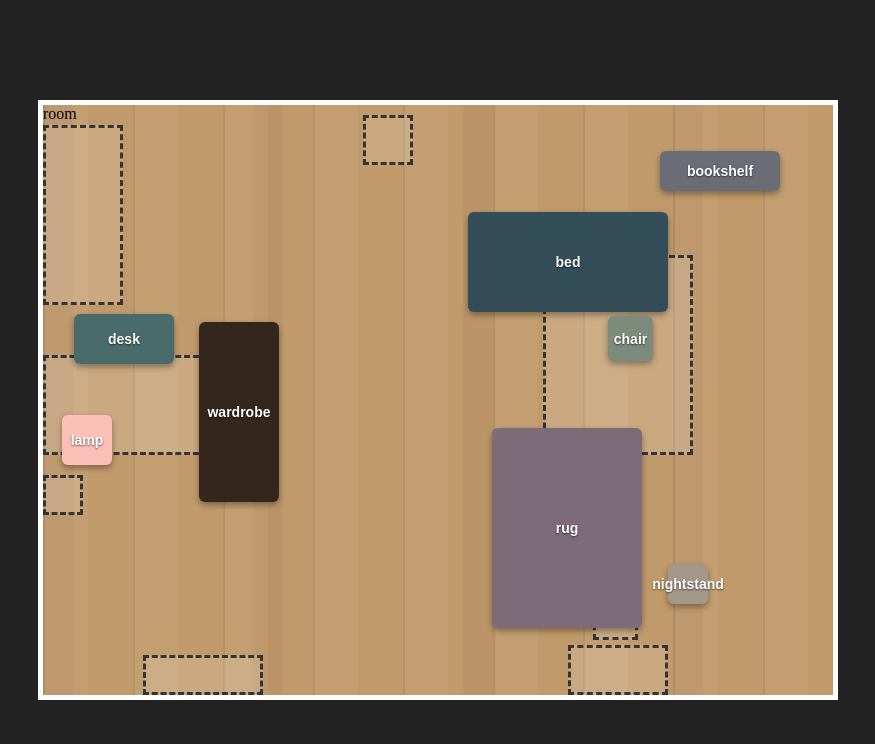
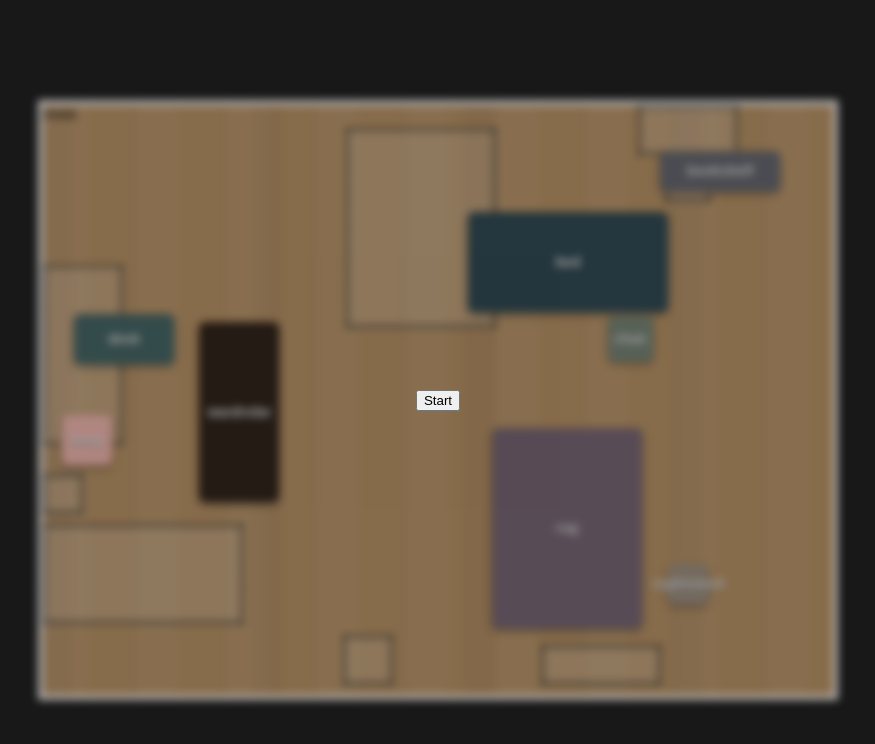
Before and after one commit to GoodGuyFate/bedroom-cleanup-game, a React (Vite) app: page / in a window 1280 px wide. Shown: the top 744 px of the page, without its empty margins (202-1077 px from the left). Built offline with nearby package versions, Linux system fonts and the light colour scheme.

Commit message:
Add game phases, countdown, 60s timer, and score with win triggered room advance

```diff
--- a/src/components/room.css
+++ b/src/components/room.css
@@ -52,3 +52,12 @@
   border: 3px dashed rgb(52, 52, 52);
   pointer-events: none;
 }
+
+.game-overlay {
+  position: fixed;
+  inset: 0;
+  display: flex;
+  align-items: center;
+  justify-content: center;
+  background: rgba(0, 0, 0, 0.3);
+}
--- a/src/components/room.jsx
+++ b/src/components/room.jsx
@@ -1,5 +1,5 @@
 import "./room.css";
-import { useState, useRef } from "react";
+import { useState, useRef, useEffect } from "react";
 import { furniture } from "../data/furniture";
 import { layouts } from "../data/layouts";
 
@@ -75,20 +75,59 @@ function applyLayout(catalog, layout) {
   });
 }
 
-export default function Room() {
-  const [items, setItems] = useState(() => {
+function generateRandomLayout() {
   const randomLayout = Math.floor(Math.random() * layouts.length);
   const chosenLayout = layouts[randomLayout];
   const itemsWithTargetPos = applyLayout(furniture, chosenLayout);
   return randomizeLayout(itemsWithTargetPos, ROOM_WIDTH, ROOM_HEIGHT);
-  });
+}
 
+export default function Room() {
+  const [items, setItems] = useState(generateRandomLayout);
   // const [hasWon, setHasWon] = useState(false)
   const hasWon = allPlaced(items, 20);
   const offsets = useRef({ x: 0, y: 0 });
   const draggedId = useRef(null);
   const roomRef = useRef(null);
   const [topId, setTopId] = useState(null);
+  const [phase, setPhase] = useState("idle");
+  const [count, setCount] = useState(3);
+  const [timeLeft, setTimeLeft] = useState(60);
+  const [score, setScore] = useState(0);
+
+  useEffect(() => {
+    if (phase !== "countdown") return;
+
+    const intervalId = setInterval(() => {
+      setCount((prev) => {
+        if (prev <= 1) {
+          clearInterval(intervalId);
+          setPhase("playing");
+          return 3;
+        }
+        return prev - 1;
+      });
+    }, 1000);
+
+    return () => clearInterval(intervalId);
+  }, [phase]);
+
+  useEffect(() => {
+    if (phase !== "playing") return;
+
+    const intervalId = setInterval(() => {
+      setTimeLeft((prev) => {
+        if (prev <= 1) {
+          clearInterval(intervalId);
+          setPhase("ended");
+          return 60;
+        }
+        return prev - 1;
+      });
+    }, 1000);
+
+    return () => clearInterval(intervalId);
+  }, [phase]);
 
   const handlePointerDown = (e, itemId) => {
     const rect = e.currentTarget.getBoundingClientRect();
@@ -119,9 +158,11 @@ export default function Room() {
           }
           return item;
         });
-        // if (allPlaced(newItems, 20)) {
-        //   setHasWon(true);
-        // }
+
+        if (allPlaced(newItems, 20)) {
+          setScore((prev) => prev + 1)
+          return generateRandomLayout()
+        }
         return newItems;
       });
     }
@@ -161,7 +202,12 @@ export default function Room() {
   };
 
   return (
-    <div className="room" ref={roomRef}>
+    <>
+      <div
+        className="room"
+        ref={roomRef}
+        style={{ filter: phase === "playing" ? "none" : "blur(4px)" }}
+      >
         room{" "}
         {items.map((item) => (
           <div
@@ -195,7 +241,21 @@ export default function Room() {
             {item.name}
           </div>
         ))}
+        {phase === "playing" && <div>{timeLeft}</div>}
         {hasWon && <div className="win-message">You win!</div>}
       </div>
+
+      {phase !== "playing" && (
+        <div className="game-overlay">
+          {phase === "idle" && (
+            <button onClick={() => setPhase("countdown")}>Start</button>
+          )}
+          {phase === "countdown" && <div>{count}</div>}
+          {phase === "ended" && (
+            <div>Game over! You'll add score here later.</div>
+          )}
+        </div>
+      )}
+    </>
   );
 }
```
Lines whose indentation alone changed are shown as unchanged.
